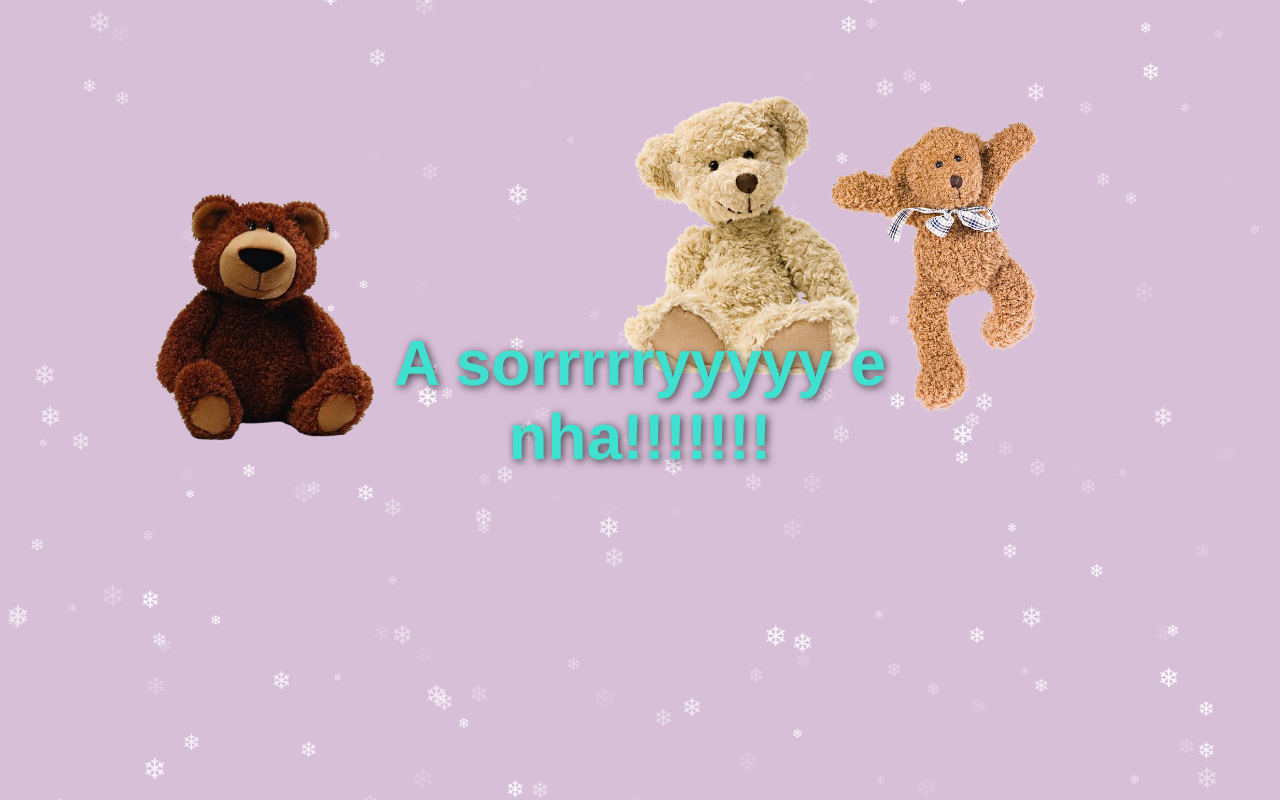
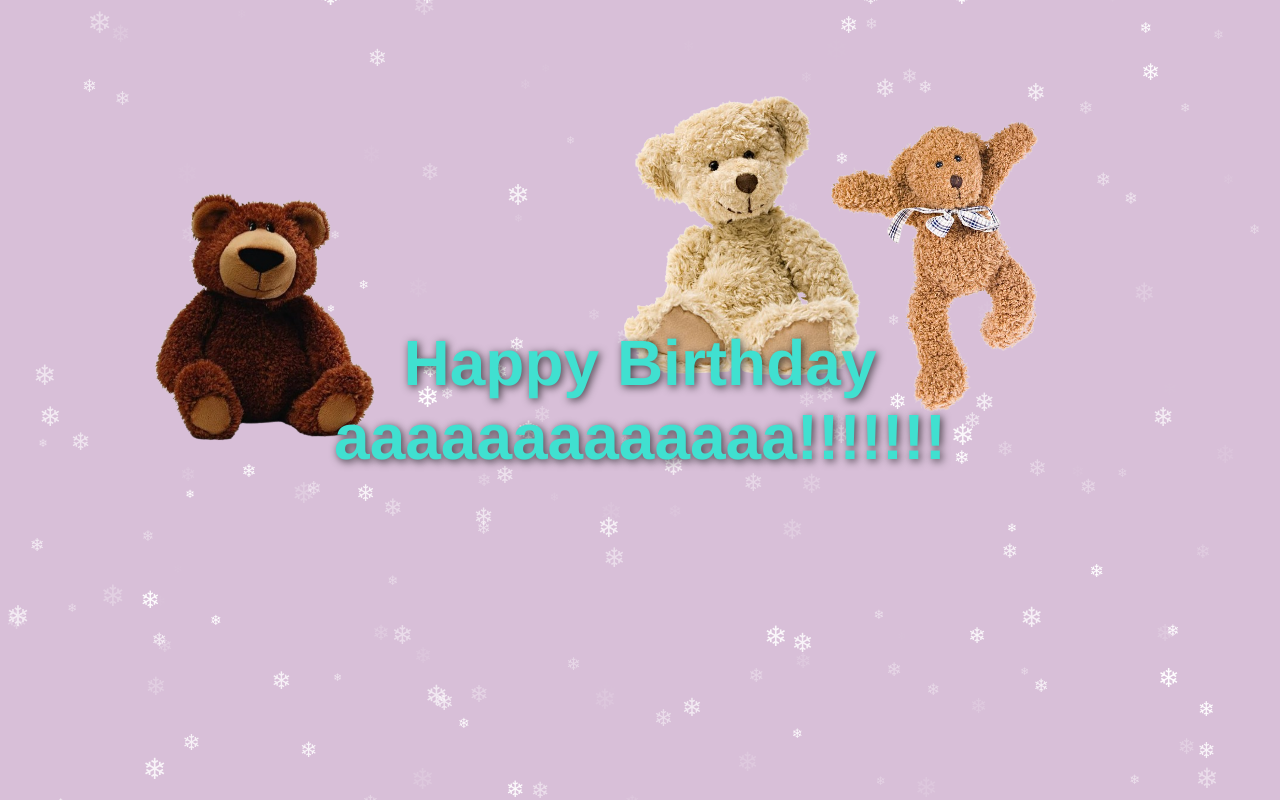
Before and after one commit to thumap51/thumap, a website: page index.html in a window 1280 px wide. Both pictures are taken after a click on the element "Click me!". Drawn offline with Linux system fonts and the light colour scheme.

Commit message:
Update index.html

```diff
--- a/index.html
+++ b/index.html
@@ -13,7 +13,7 @@
 
     <audio id="mySong" src="sounds/mylove.mp3" preload="auto"></audio>
   <div id="teddy-container"></div>
-  <div id="centered-text">A sorrrrryyyyy e nha!!!!!!!</div> <!-- This is the new text element -->
+  <div id="centered-text">Happy Birthday aaaaaaaaaaaaa!!!!!!!</div> <!-- This is the new text element -->
   <script src="app.js"></script>
 </body>
 </html>
```
